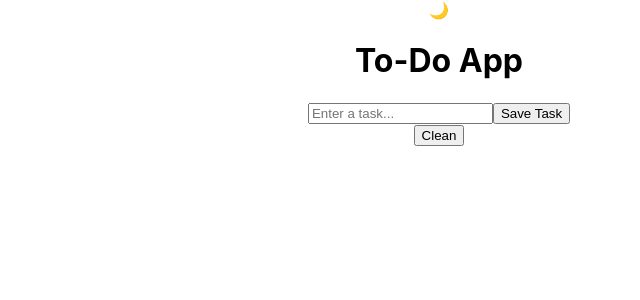
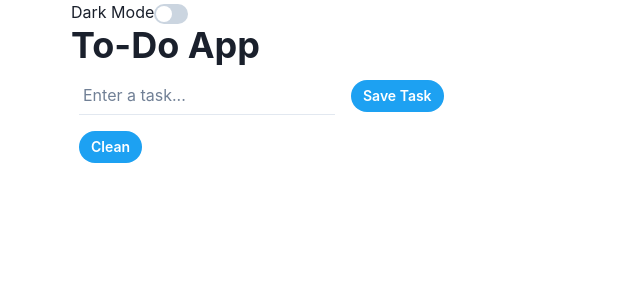
Before and after one commit to JavierPineyro/to-do-chakra, a React (Vite) app: page / in a window 1280 px wide. Shown: the top 300 px of the page, without its empty margins (201-841 px from the left). Built offline with nearby package versions, Linux system fonts and the light colour scheme.

Commit message:
Color mode Added

```diff
--- a/src/App.css
+++ b/src/App.css
@@ -1,3 +1,3 @@
 .App {
-  text-align: center;
+  /* text-align: center; */
 }
--- a/src/App.jsx
+++ b/src/App.jsx
@@ -1,14 +1,16 @@
 import TaskForm from './components/TaskForm'
 import TaskContent from './components/TaskContent'
 import IconMode from './components/IconMode'
+import './App.css'
+
 import { useState, useEffect } from 'react'
+import { Container, Heading } from '@chakra-ui/react'
 import {
   changeTaskDone,
   cleanDoneTask,
   storageGetItem,
   storageSetItem
 } from './utils/utils'
-import './App.css'
 
 function App () {
   const [tasks, setTasks] = useState([])
@@ -32,12 +34,12 @@ function App () {
   }
 
   return (
-    <div className='App'>
+    <Container maxWidth='container.md' alignSelf='center' className='App'>
       <IconMode />
-      <h1>To-Do App</h1>
+      <Heading>To-Do App</Heading>
       <TaskForm deleteCompletedTask={deleteCompletedTask} createTask={createTask} />
       <TaskContent handleToggle={handleToggle} tasks={tasks} />
-    </div>
+    </Container>
   )
 }
 
--- a/src/components/IconMode.jsx
+++ b/src/components/IconMode.jsx
@@ -1,18 +1,14 @@
-import { useState } from 'react'
-
+import { useColorMode, Switch } from '@chakra-ui/react'
 export default function IconMode () {
-  const [colorMode, setColorMode] = useState(true)
-  const changeColorMode = () => {
-    setColorMode(prev => !prev)
-  }
-
+  const { toggleColorMode, colorMode } = useColorMode()
   return (
-    <span onClick={changeColorMode}>
+    <span>
       {
-        colorMode
-          ? '🌙'
-          : '☀️'
+        colorMode === 'light'
+          ? 'Dark Mode'
+          : 'Light Mode'
       }
+      <Switch colorScheme='primary' size='md' onChange={toggleColorMode} />
     </span>
   )
 }
--- a/src/components/TaskForm.jsx
+++ b/src/components/TaskForm.jsx
@@ -1,3 +1,4 @@
+import { Button, Input } from '@chakra-ui/react'
 import { useState } from 'react'
 import { createUniqueID, showMessageEmptyInput } from '../utils/utils'
 
@@ -10,7 +11,7 @@ export default function TaskForm ({ createTask, deleteCompletedTask }) {
   const handleSubmit = (evt) => {
     evt.preventDefault()
     const uuid = createUniqueID() // genera ID unica
-    input
+    input && input.trim()
       ? createTask({ id: uuid, content: input, done: false })
       : showMessageEmptyInput()
     setInput('')
@@ -18,13 +19,19 @@ export default function TaskForm ({ createTask, deleteCompletedTask }) {
   return (
     <>
       <form onSubmit={handleSubmit}>
-        <input
-          onChange={handleChange} value={input} type='text'
+        <Input
+          as='input'
+          paddingLeft={1}
+          size='md'
+          m={2}
+          colorScheme='twitter'
+          maxW={64}
+          variant='flushed' onChange={handleChange} value={input} type='text'
           placeholder='Enter a task...'
         />
-        <button>Save Task</button>
+        <Button m={2} type='submit' color='white' size='sm' variant='solid' colorScheme='twitter'>Save Task</Button>
       </form>
-      <button onClick={deleteCompletedTask}>Clean</button>
+      <Button m={2} as='button' color='white' size='sm' variant='solid' colorScheme='twitter' onClick={deleteCompletedTask}>Clean</Button>
     </>
   )
 }
--- a/src/components/TaskItem.jsx
+++ b/src/components/TaskItem.jsx
@@ -1,9 +1,13 @@
+import { useColorMode } from '@chakra-ui/react'
+
 export default function TaskItem ({ task, handleToggle }) {
+  const { colorMode } = useColorMode()
+  const colorTaskDone = colorMode === 'light' ? '#666' : '#aaa'
   return (
     <div>
       {
         task.done
-          ? <span style={{ textDecoration: 'line-through', color: '#555' }}>{task.content}</span>
+          ? <span style={{ textDecoration: 'line-through', color: colorTaskDone }}>{task.content}</span>
           : task.content
       }
       <input onChange={() => handleToggle(task)} checked={task.done} type='checkbox' />
--- a/src/main.jsx
+++ b/src/main.jsx
@@ -1,8 +1,25 @@
 import React from 'react'
 import ReactDOM from 'react-dom/client'
 import App from './App'
+import { ChakraProvider, ColorModeScript } from '@chakra-ui/react'
+import theme from './utils/theme'
 import './index.css'
 
 ReactDOM.createRoot(
   document.getElementById('root')
-).render(<App />)
+).render(
+  <>
+    <ColorModeScript initialColorMode={{
+      config: {
+        initialColorMode: 'dark',
+        useSystemColorMode: false
+      }
+    }}
+    />
+    <ChakraProvider theme={theme}>
+      <App />
+    </ChakraProvider>
+  </>
+)
+
+// localStorage.setItem('chakra-ui-color-mode', 'dark')
--- /dev/null
+++ b/src/utils/theme.js
@@ -0,0 +1,43 @@
+import { extendTheme, theme } from '@chakra-ui/react'
+import { mode } from '@chakra-ui/theme-tools'
+// 2. Call `extendTheme` and pass your custom values
+export default extendTheme({
+  config: {
+    initialColorMode: 'light',
+    useSystemColorMode: false
+  },
+  colors: {
+    primary: theme.colors.twitter
+  },
+  styles: {
+    global: (props) => ({
+      'html, body, #root': {
+        color: mode(undefined, 'whiteAlpha.900')(props),
+        height: '100%'
+      }
+    })
+  },
+  components: {
+    Button: {
+      baseStyle: {
+        borderLeftRadius: 9999,
+        borderRightRadius: 9999
+      },
+      sizes: {
+        lg: {
+          paddingY: 3,
+          fontSize: 'md'
+        }
+      },
+      variants: {
+        solid: (props) => ({
+          backgroundColor: `${props.colorScheme}.500`,
+          color: mode(undefined, 'white')(props),
+          _hover: {
+            backgroundColor: `${props.colorScheme}.600`
+          }
+        })
+      }
+    }
+  }
+})
```
